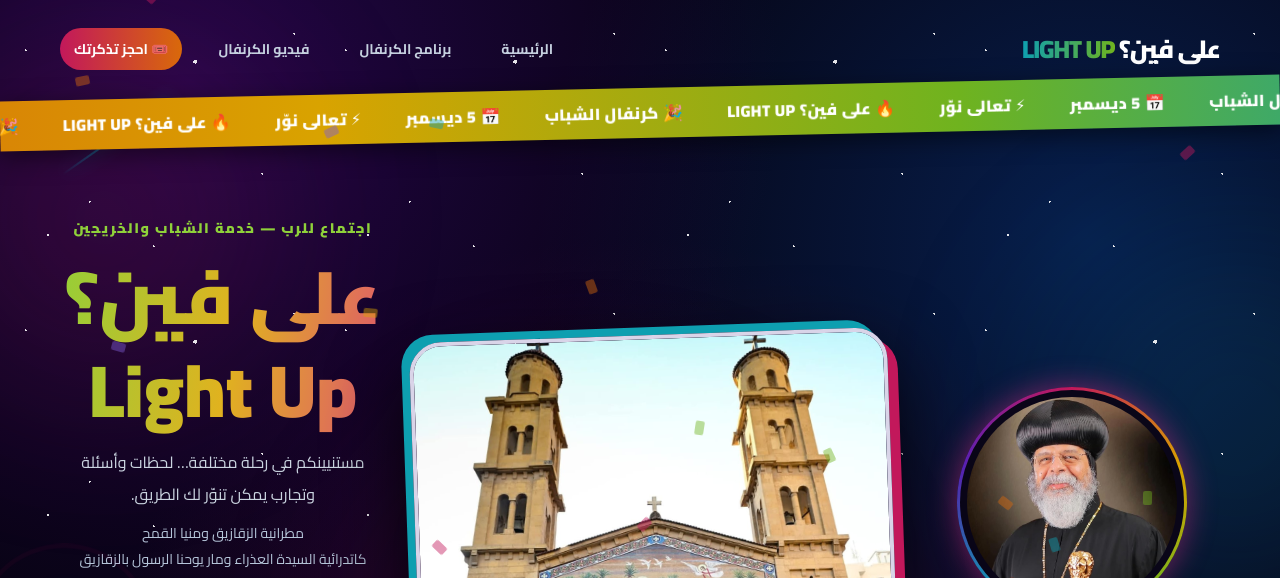
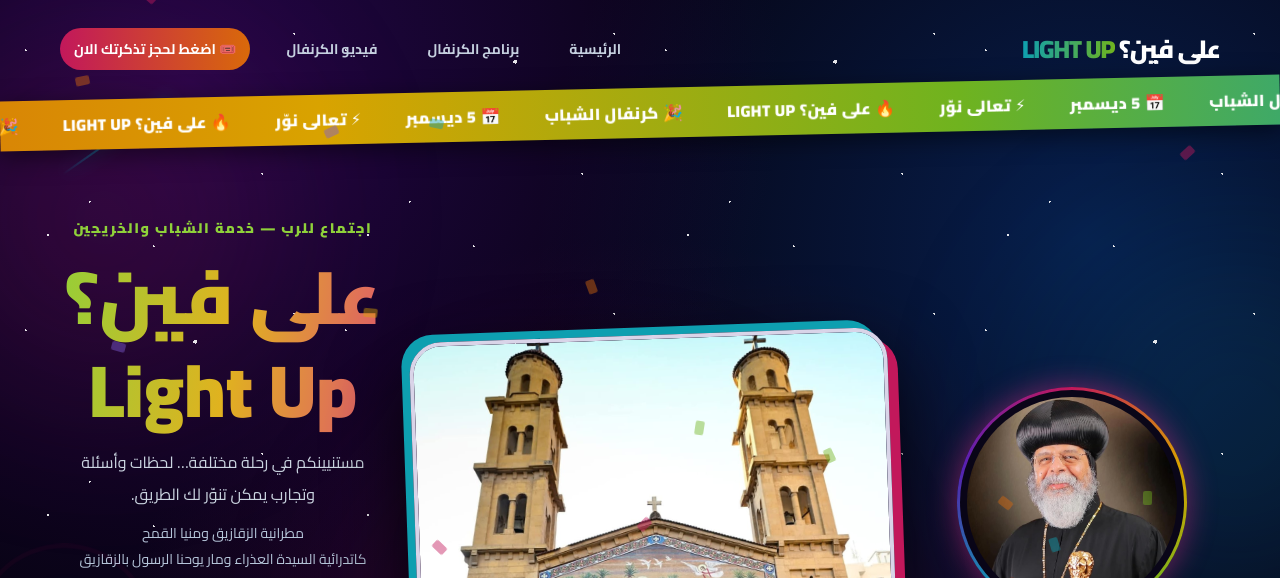
Before and after one commit to bishoygeorgerezk-afk/Light-up-2-3la-fen-, a plain HTML site: page index.html in a window 1280 px wide. Shown: the top 578 px of the page. Drawn offline with Linux system fonts and the light colour scheme.

Commit message:
Update ticket booking link text in index.html

```diff
--- a/index.html
+++ b/index.html
@@ -248,7 +248,7 @@
     <nav>
       <a class="brand" href="#home">على فين؟ <span>LIGHT UP</span></a>
       <div class="navlinks" id="navlinks">
-        <a href="#home">الرئيسية</a><a href="#program">برنامج الكرنفال</a><a href="#video">فيديو الكرنفال</a><a class="nav-buy" href="https://bishoygeorgerezk-afk.github.io/tickets-3la-fen/" target="_blank" rel="noopener">🎟️ احجز تذكرتك</a>
+        <a href="#home">الرئيسية</a><a href="#program">برنامج الكرنفال</a><a href="#video">فيديو الكرنفال</a><a class="nav-buy" href="https://bishoygeorgerezk-afk.github.io/tickets-3la-fen/" target="_blank" rel="noopener">🎟️ اضغط لحجز تذكرتك الان</a>
       </div>
       <button class="menu-btn" id="menuBtn" aria-label="فتح القائمة">☰</button>
     </nav>
```
